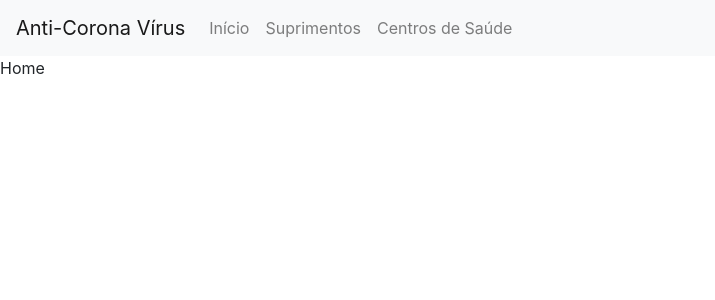
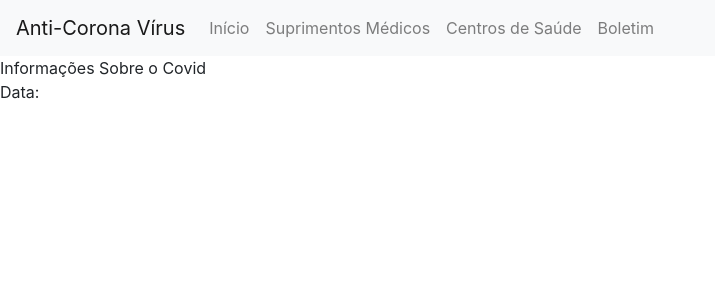
Before and after one commit to shandryll/PPSD_AntiCoronaVirus, a Flask app: template templates/pages/home.html in a window 1280 px wide. Shown: the top 300 px of the page, without its empty margins (0-715 px from the left). Run offline with Flask 2, Linux system fonts and the light colour scheme; the template is opened without the code that fills it, so the values that code supplies are empty; some libraries are stand-ins or nearby versions.

Commit message:
Created the option Bulletin in the menu and added obtaining other data always updated about Covid

```diff
--- a/app.py
+++ b/app.py
@@ -4,45 +4,110 @@
 # Imports
 #----------------------------------------------------------------------------#
 
+import logging
+from logging.handlers import RotatingFileHandler
+
+
 from flask import abort, flash, Flask, render_template, redirect, request, url_for
-from flask_paginate import Pagination, get_page_parameter
+#from flask_paginate import Pagination, get_page_parameter, get_page_args
+from logging.config import fileConfig
+import logging
+
 
 from db.tables import *
 from db.sql import *
 
 import json
 import requests
+import datetime
 
 #----------------------------------------------------------------------------#
 # App Config
 #----------------------------------------------------------------------------#
+
 app = Flask(__name__)
+
+
+'''
+    *   Tenho que modificar os nomes das variaveis, mas na pressa nos testes
+    *   Taquei o foda-se, e está funcionando... mas ainda irei mudar os nomes
+'''
+data_e_hora_atuais = datetime.datetime.now()
+data_anterior = data_e_hora_atuais - datetime.timedelta(days=1)
+data = data_e_hora_atuais.strftime('%Y%m%d')
+d = data_anterior.strftime("%Y-%m-%d")
+data_formatada = data_e_hora_atuais.strftime('%d/%m/%Y')
+
 
 #----------------------------------------------------------------------------#
 # Controllers
 #----------------------------------------------------------------------------#
 @app.route("/", methods=['GET', 'POST'])
 def home():
-    r = requests.get('https://brasil.io/api/dataset/covid19/boletim/data/?format=json')
+    #app.logger.warning('A warning occurred (%d apples)', 42)
+    #app.logger.error('An error occurred')
+    #app.logger.info('ops')
+
+    api = 'https://covid19-brazil-api.now.sh/api/report/v1/brazil/'+data+'?format=json'
+
+    r = requests.get(api)
+
+    print(api)
+
+    dados = []
 
     if r.status_code == 200:
         reddit_data = json.loads(r.content)
+
+    for i in reddit_data['data']:
+        dados.append(i)
+
+    informacoes = dados
 
     search = False
     q = request.args.get('q')
     if q:
         search = True
 
-    page = request.args.get(get_page_parameter(), type=int, default=1)
-    pagination = Pagination(page=page, total=len(reddit_data['results']), search=search)
-
-    return render_template('pages/home.html', informacoes=reddit_data['results'], pagination=pagination)
+    return render_template('pages/home.html', data_atual = data_formatada, informacoes = informacoes)
 
 @app.route("/suprimentos")
 def suprimentos():
     data = all_supply_stores()
 
     return render_template('pages/suprimentos.html', data=data)
+
+
+@app.route("/boletim")
+def boletim():
+
+    data = datetime.datetime.now()
+    data_formatado = data.strftime('%Y-%m-%d')
+
+    informacoes = []
+
+    r = requests.get('https://brasil.io/api/dataset/covid19/boletim/data/?format=json')
+
+    if r.status_code == 200:
+        reddit_data = json.loads(r.content)
+
+    # Obter as informacoes dos boletins do dia atual
+    for info in reddit_data['results']:
+        if info['date'] == data_formatado:
+            informacoes.append(info)
+
+    search = False
+    q = request.args.get('q')
+    if q:
+        search = True
+
+    return render_template('pages/boletim.html', informacoes=informacoes)
+
+
+@app.route("/matriz")
+def matriz():
+
+    return render_template('forms/matriz.html', data=data)
 
 
 
--- a/templates/layouts/main.html
+++ b/templates/layouts/main.html
@@ -20,8 +20,9 @@
 
         <ul class="nav navbar-nav">
           <li {% if request.endpoint == 'home' %} class="active" {% endif %}><a class="nav-link" href="{{ url_for('home') }}">Início</a></li>
-          <li {% if request.endpoint == 'suprimentos' %} class="active" {% endif %}><a class="nav-link" href="{{ url_for('suprimentos') }}">Suprimentos</a></li>
+          <li {% if request.endpoint == 'suprimentos' %} class="active" {% endif %}><a class="nav-link" href="{{ url_for('suprimentos') }}">Suprimentos Médicos</a></li>
           <li {% if request.endpoint == 'centros_saude' %} class="active" {% endif %}><a class="nav-link" href="{{ url_for('centros') }}">Centros de Saúde</a></li>
+          <li {% if request.endpoint == 'boletim' %} class="active" {% endif %}><a class="nav-link" href="{{ url_for('boletim') }}">Boletim</a></li>
         </ul>
 
       </div>
--- a/templates/pages/home.html
+++ b/templates/pages/home.html
@@ -3,22 +3,23 @@
 
 {% block content %}
 
-    Home
+    Informações Sobre o Covid <br/>
+    Data: {% print(data_atual) %} <br/>
 
-    {{ pagination.links }}
         {% for boletim in informacoes %}
+
             <div class="row">
             <div class="col-md-12 column">
                 <div class="card">
 
-                <p class="card_text">Data: <span>{{ boletim['date'] }}</span></p>
-                <p class="card_text">UF/Link para Boletim:: <span>{{ boletim['state'] }}</span></p>
-                <p class="card_text">Observação: <span>{{ boletim['notes'] }}</span></p>
-                <p class="card_text">Link: <span>{{ boletim['url'] }}</span></p>
+                    <p class="card_text">UF: <span>{{ boletim['uf'] }}</span></p>
+                    <p class="card_text">Estado: <span>{{ boletim['state'] }}</span></p>
+                    <p class="card_text">Casos: <span>{{ boletim['cases'] }}</span></p>
+                    <p class="card_text">Mortes: <span>{{ boletim['deaths'] }}</span></p>
+                    <p class="card_text">Suspeitos: <span>{{ boletim['suspects'] }}</span></p>
 
                 </div>
             </div>
             </div>
         {% endfor %}
-    {{ pagination.links }}
 {% endblock %}
```
Also changed, not shown: db/tables.py (+17 -1 lines), db/users.py (added, +15 -0 lines), logging.cfg (added, +23 -0 lines), templates/pages/boletim.html (added, +23 -0 lines), static/css/main.css (indentation only).
